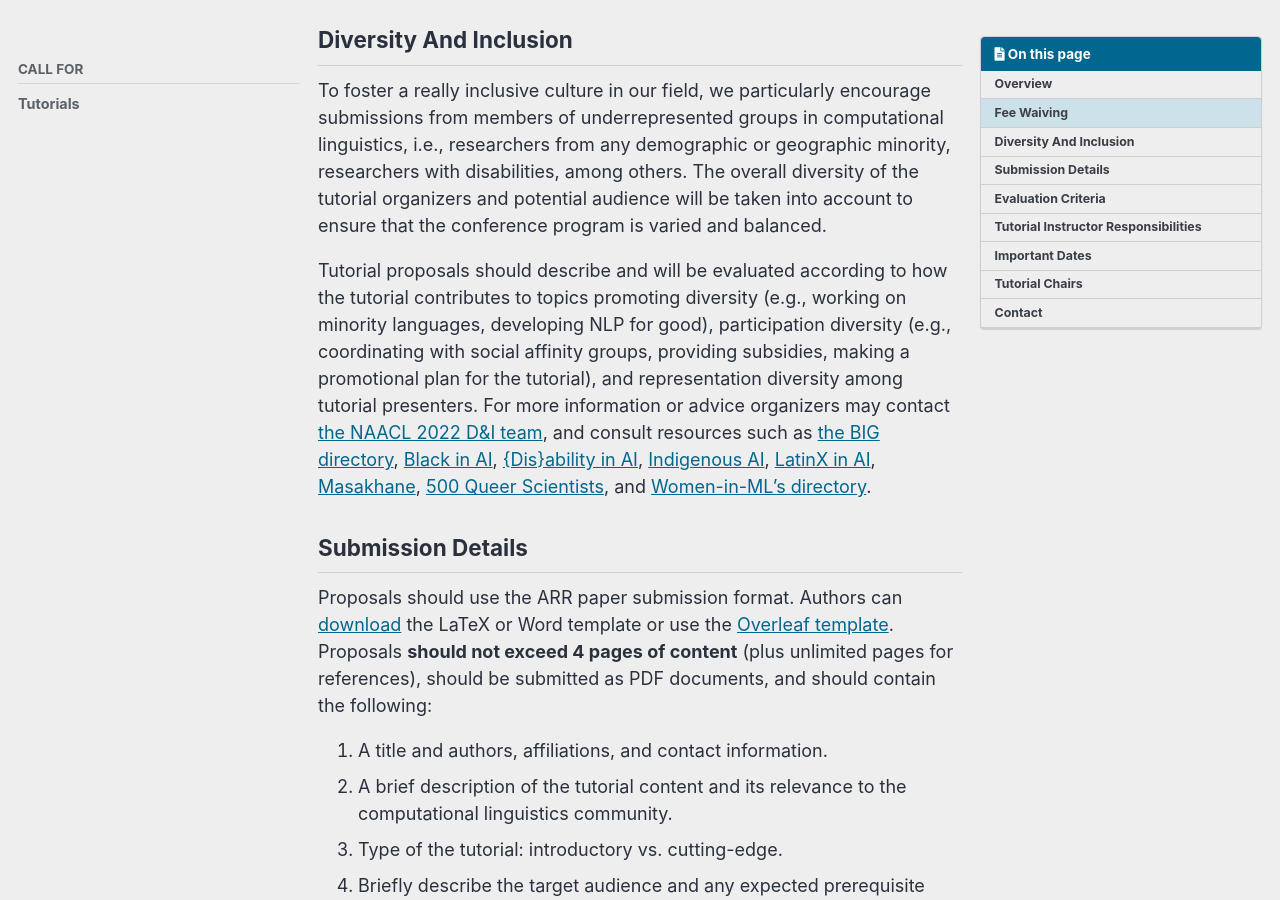
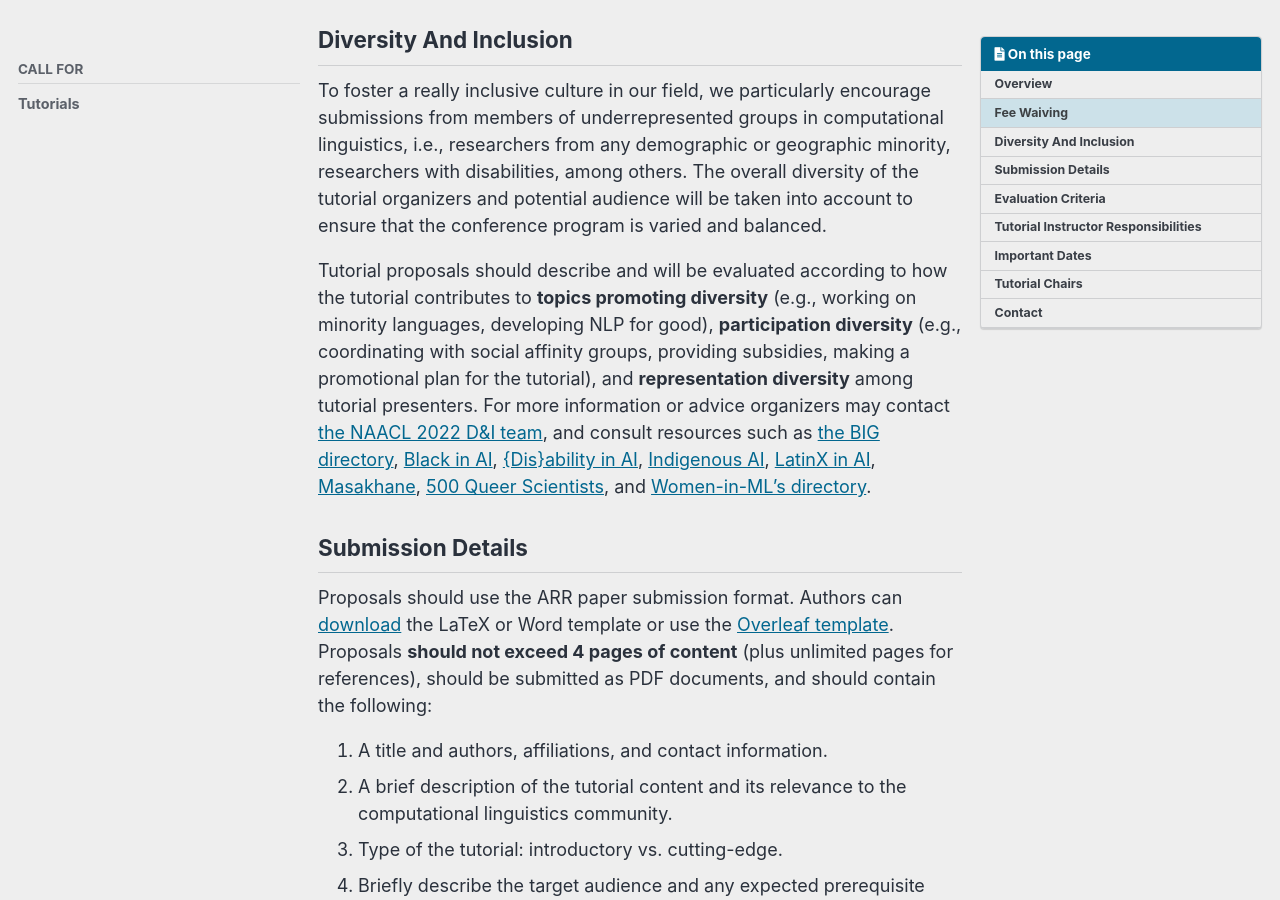
Before and after one commit to naacl-org/naacl-2022-website, a Jekyll site: the page built from _pages/calls/tutorials.md, in a window 1280 px wide and 900 px high, scrolled down 1308 px. Built offline with Jekyll 4.4.1, drawn with Linux system fonts in a browser that asks for light colours; cached includes are drawn as plain includes; comment, search, counter and statistics services are not loaded.

Commit message:
Add bold style to spans in DEI

```diff
--- a/_pages/calls/tutorials.md
+++ b/_pages/calls/tutorials.md
@@ -38,7 +38,7 @@ Up to 3 instructors per tutorial can have their registration fees waived for the
 
 To foster a really inclusive culture in our field, we particularly encourage submissions from members of underrepresented groups in computational linguistics, i.e., researchers from any demographic or geographic minority, researchers with disabilities, among others. The overall diversity of the tutorial organizers and potential audience will be taken into account to ensure that the conference program is varied and balanced.
 
-Tutorial proposals should describe and will be evaluated according to how the tutorial contributes to topics promoting diversity (e.g., working on minority languages, developing NLP for good), participation diversity (e.g., coordinating with social affinity groups, providing subsidies, making a promotional plan for the tutorial), and representation diversity among tutorial presenters. For more information or advice organizers may contact [the NAACL 2022 D&I team](/committees/diversity-inclusion/), and consult resources such as [the BIG directory](http://www.winlp.org/big-directory/), [Black in AI](https://blackinai.github.io/#/membership), [{Dis}ability in AI](https://elesa.github.io/ability_in_AI/), [Indigenous AI](https://www.indigenous-ai.net/), [LatinX in AI](https://lxai.app/PUBLIC-DIRECTORY), [Masakhane](https://www.masakhane.io/), [500 Queer Scientists](https://500queerscientists.com/), and [Women-in-ML’s directory](https://wimlworkshop.org/sh_projects/directory/).
+Tutorial proposals should describe and will be evaluated according to how the tutorial contributes to **topics promoting diversity** (e.g., working on minority languages, developing NLP for good), **participation diversity** (e.g., coordinating with social affinity groups, providing subsidies, making a promotional plan for the tutorial), and **representation diversity** among tutorial presenters. For more information or advice organizers may contact [the NAACL 2022 D&I team](/committees/diversity-inclusion/), and consult resources such as [the BIG directory](http://www.winlp.org/big-directory/), [Black in AI](https://blackinai.github.io/#/membership), [{Dis}ability in AI](https://elesa.github.io/ability_in_AI/), [Indigenous AI](https://www.indigenous-ai.net/), [LatinX in AI](https://lxai.app/PUBLIC-DIRECTORY), [Masakhane](https://www.masakhane.io/), [500 Queer Scientists](https://500queerscientists.com/), and [Women-in-ML’s directory](https://wimlworkshop.org/sh_projects/directory/).
 
 ## Submission Details
 
```
